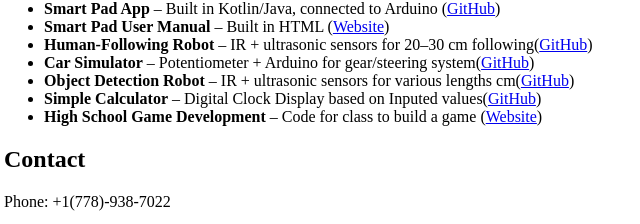
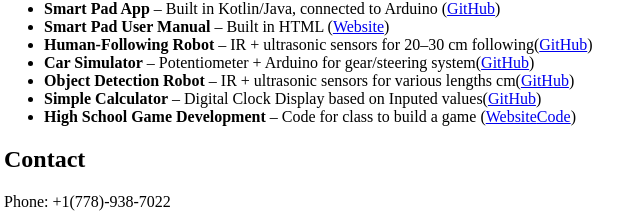
Before and after one commit to Tristyn19/tristyn19.github.io, a plain HTML site: page index.html in a window 1280 px wide. Shown: the part 166-390 px from the top of the page, 4-644 px from the left. Drawn offline with Linux system fonts and the light colour scheme.

Commit message:
Update index.html

```diff
--- a/index.html
+++ b/index.html
@@ -16,7 +16,7 @@
     <li><b>Car Simulator</b> – Potentiometer + Arduino for gear/steering system(<a href="https://github.com/Tristyn19/Mechatronics-Intro/blob/62e18c0af756ff4a66c324378c372653c9c2531d/Mini-3.ino">GitHub</a>)</li>
     <li><b>Object Detection Robot</b> – IR + ultrasonic sensors for various lengths cm(<a href="https://github.com/Tristyn19/Mechatronics-Intro/blob/62e18c0af756ff4a66c324378c372653c9c2531d/Mini_2_Crawford_Code.ino">GitHub</a>)</li>
     <li><b>Simple Calculator</b> – Digital Clock Display based on Inputed values(<a href="https://github.com/Tristyn19/Mechatronics-Intro/blob/62e18c0af756ff4a66c324378c372653c9c2531d/Mini-1-Crawford-code.ino">GitHub</a>)</li>
-    <li><b>High School Game Development</b> – Code for class to build a game (<a href="https://tristyn19.github.io/Game-Dev-2020-Tristyn/public/">Website</a>)</li>
+    <li><b>High School Game Development</b> – Code for class to build a game (<a href="https://tristyn19.github.io/Game-Dev-2020-Tristyn/public/">Website</a><a href="https://github.com/Tristyn19/Game-Dev-2020-Tristyn/tree/9ba584411e450bb429e762940efb681f2d682a25/public">Code</a>)</li>
   </ul>
 
   <h2>Contact</h2>
```
